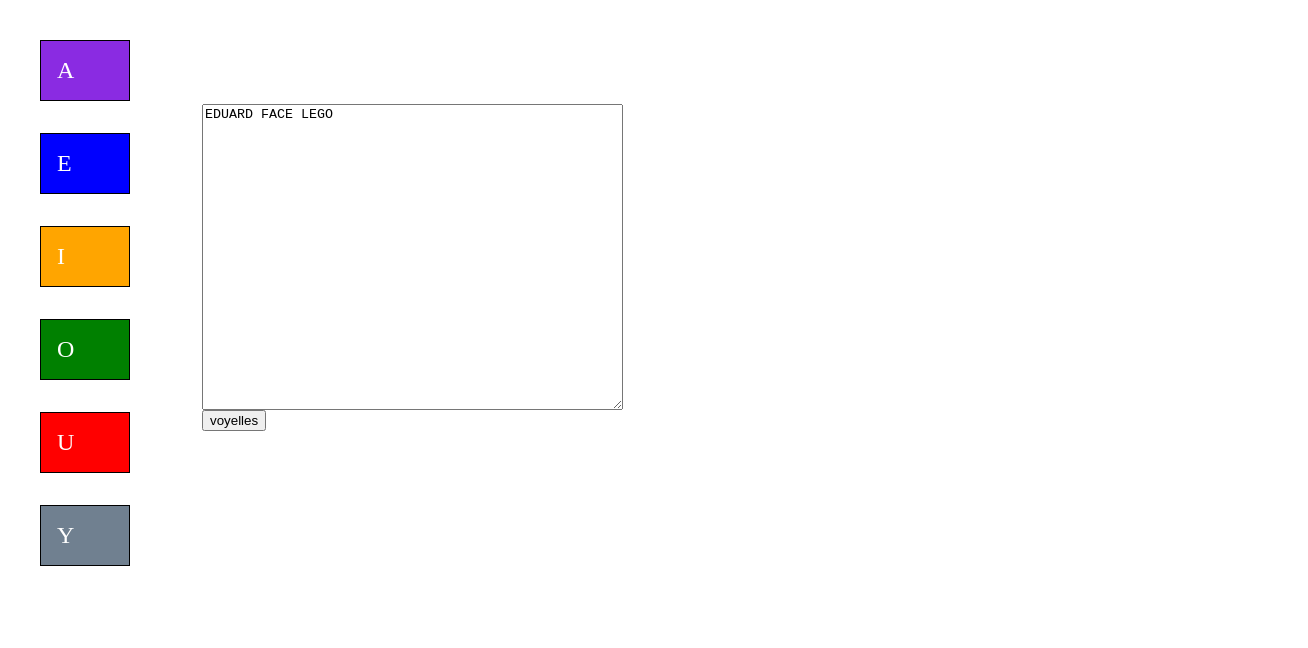
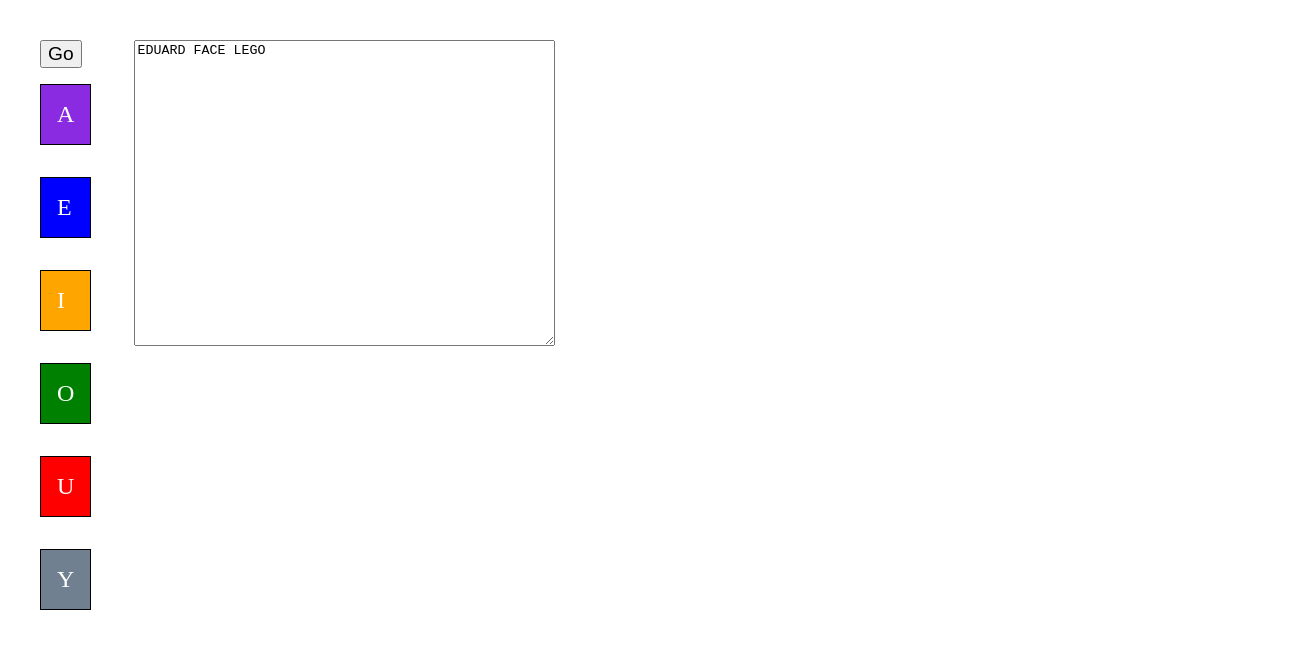
Before and after one commit to mvenin/edgam, an Angular app: page / in a window 1280 px wide. Shown: the top 648 px of the page, 1308 px wide, since content can reach past the window. Built offline with nearby package versions, Linux system fonts and the light colour scheme.

Commit message:
change layout

```diff
--- a/src/app/features/letters/app-cv.component.html
+++ b/src/app/features/letters/app-cv.component.html
@@ -1,51 +1,51 @@
-<div class="cv-main" style="display: flex;  justify-content: space-between;">
-    <div class="cv-sidebar" style="margin: 2rem;">
-        <div class="cv-letter-full cv-letter-full-A"> A</div>
-        <div class="cv-letter-full cv-letter-full-E"> E</div>
-        <div class="cv-letter-full cv-letter-full-I"> I</div>
-        <div class="cv-letter-full cv-letter-full-O"> O</div>
-        <div class="cv-letter-full cv-letter-full-U"> U</div>
-        <div class="cv-letter-full cv-letter-full-Y"> Y</div>
+<div class="cv-main" style="display: flex;  justify-content: space-between;" xmlns="http://www.w3.org/1999/html">
+  <div class="cv-sidebar" style="margin: 2rem;">
+    <button (click)="onToggleLetters($event)"
+            style="font-size: 1.2rem;  margin-bottom: 1rem;">
+      Go
+    </button>
+    <div class="cv-letter-full cv-letter-full-A"> A</div>
+    <div class="cv-letter-full cv-letter-full-E"> E</div>
+    <div class="cv-letter-full cv-letter-full-I"> I</div>
+    <div class="cv-letter-full cv-letter-full-O"> O</div>
+    <div class="cv-letter-full cv-letter-full-U"> U</div>
+    <div class="cv-letter-full cv-letter-full-Y"> Y</div>
+  </div>
 
+  <div class="cv-content" style="display: flex; flex-direction: column;  min-width: 90%;">
+
+    <div [attr.hidden]="boxToggle? null : true">
+      <div style="display: flex; flex-direction: row; margin-top: 2rem; flex-wrap: wrap">
+        <div *ngFor="let ch of sentenceLetters"
+             [class.cv-letter-space]="isSpace(ch)">
+          <input type="text" #textBox
+                 maxlength="1" style="width: 2rem; height: 2rem;"
+
+                 (keyup)="onTypeLetter($event, textBox, ch)"
+                 [attr.value]="!isVoyelle(ch) ? ch : ''"
+                 [attr.disabled]="!isVoyelle(ch) ? true : null"
+                 [attr.hidden]="isSpace(ch) ? true : null"
+
+                 [class.cv-letter-full]="isVoyelle(ch)"
+                 [class.cv-letter-fill]="!isVoyelle(ch)"
+                 [class.cv-letter-space]="isSpace(ch)"
+
+                 [class.cv-letter-empty-A]="ch.toUpperCase() === 'A'"
+                 [class.cv-letter-empty-E]="ch.toUpperCase() === 'E'"
+                 [class.cv-letter-empty-I]="ch.toUpperCase() === 'I'"
+                 [class.cv-letter-empty-O]="ch.toUpperCase() === 'O'"
+                 [class.cv-letter-empty-U]="ch.toUpperCase() === 'U'"
+                 [class.cv-letter-empty-Y]="ch.toUpperCase() === 'Y'"
+          >
+        </div>
+      </div>
     </div>
 
-    <div class="cv-content" style="display: flex;    flex-direction: column;    min-width: 90%;">
+    <div [attr.hidden]="boxToggle? true : null" style="margin-top: 2rem;">
+      <textarea #txtDS
+                rows="20" cols="50">EDUARD FACE LEGO</textarea>
+    </div>
 
-        <div #cvContentLetters class="cv-content-letters" style="display: flex; margin: 2rem;flex-wrap: wrap">
-            <div *ngFor="let ch of sentenceLetters"
-                 (click)="isVoyelle(ch) && showTextBox(textBox)"
-                 [class.cv-letter-full] = "isVoyelle(ch)"
-                 [class.cv-letter-fill] = "!isVoyelle(ch)"
-                 [class.cv-letter-space] = "isSpace(ch)"
-                 [class.cv-letter-empty-A] = "ch === 'A'"
-                 [class.cv-letter-empty-E] = "ch === 'E'"
-                 [class.cv-letter-empty-I] = "ch === 'I'"
-                 [class.cv-letter-empty-O] = "ch === 'O'"
-                 [class.cv-letter-empty-U] = "ch === 'U'"
-                 [class.cv-letter-empty-Y] = "ch === 'Y'"
-                 >
-                <span *ngIf="!isVoyelle(ch)">{{ch}}</span>
-                <input #textBox type="text" (keyup)="onTypeLetter($event, textBox, ch)"
-                       [hidden]="true" style="width: 2rem;"
-                       maxlength="1"
-                       [class.cv-letter-empty-A] = "ch === 'A'"
-                       [class.cv-letter-empty-E] = "ch === 'E'"
-                       [class.cv-letter-empty-I] = "ch === 'I'"
-                       [class.cv-letter-empty-O] = "ch === 'O'"
-                       [class.cv-letter-empty-U] = "ch === 'U'"
-                       [class.cv-letter-empty-Y] = "ch === 'Y'"
-                >
-            </div>
-        </div>
+  </div>
 
-        <div class="cv-content-freetext"
-             style="margin: 2rem;display: flex;flex-direction: column;align-items: baseline;">
-            <textarea #txtDS rows="20" cols="50">EDUARD FACE LEGO</textarea>
-
-            <button (click)="voyelles($event,txtDS)">
-                voyelles
-            </button>
-        </div>
-
-    </div>
 </div>
--- a/src/app/features/letters/app-cv.component.scss
+++ b/src/app/features/letters/app-cv.component.scss
@@ -3,6 +3,7 @@
   font-size: 1.5rem;
   margin-bottom: 1rem;
   padding: 1rem;
+  width: 0.2rem !important;
 }
 
 .cv-letter-fill {
@@ -19,7 +20,6 @@
   font-size: 1.5rem;
   margin-bottom: 2rem;
   margin-right: 0.5rem;
-    min-width: 3.5rem;
   padding: 1rem;
 }
 
--- a/src/app/features/letters/app-cv.component.ts
+++ b/src/app/features/letters/app-cv.component.ts
@@ -12,31 +12,22 @@ export class AppCvComponent {
   @ViewChild('txtDS') txtDS: ElementRef | undefined;
   sentenceLetters: any[] = [];
 
-  voyelles($event: MouseEvent, txtsrc: HTMLTextAreaElement) {
-    this.sentenceLetters = [...this.txtDS?.nativeElement.value];
+  boxToggle: boolean = false;
+
+  onToggleLetters($event: MouseEvent) {
+    this.sentenceLetters = [...this.txtDS?.nativeElement.value].map(t => t.toUpperCase());
     let btn: any = $event.target;
-    if (txtsrc.style.display === 'none') {
-      txtsrc.style.display = '';
-      btn['innerText'] = 'voyelles';
-    } else {
-      txtsrc.style.display = 'none';
-      btn['innerText'] = 'text';
-    }
-
+    this.boxToggle = !this.boxToggle;
+    btn['innerText'] = this.boxToggle ? 'Text' : 'Go';
   }
 
   isVoyelle(ch: string): boolean {
-    let found = ['A', 'E', 'I', 'O', 'U', 'Y'].find(t => t === ch);
+    let found = ['A', 'E', 'I', 'O', 'U', 'Y'].find(t => t.toUpperCase() === ch.toUpperCase());
     return !!found;
   }
 
   isSpace(ch: string) {
     return ch.match(/^\s*$/g);
-  }
-
-  showTextBox(textBox: HTMLInputElement) {
-    textBox.hidden = false;
-    textBox.focus();
   }
 
   onTypeLetter($event: KeyboardEvent, textBox: HTMLInputElement, char: string) {
@@ -50,4 +41,5 @@ export class AppCvComponent {
       textBox.value = char.toUpperCase();
     }
   }
+
 }
```
Also changed, not shown: 7 other files (tests, documents, lock files or other folders). Lines whose indentation alone changed are shown as unchanged.
